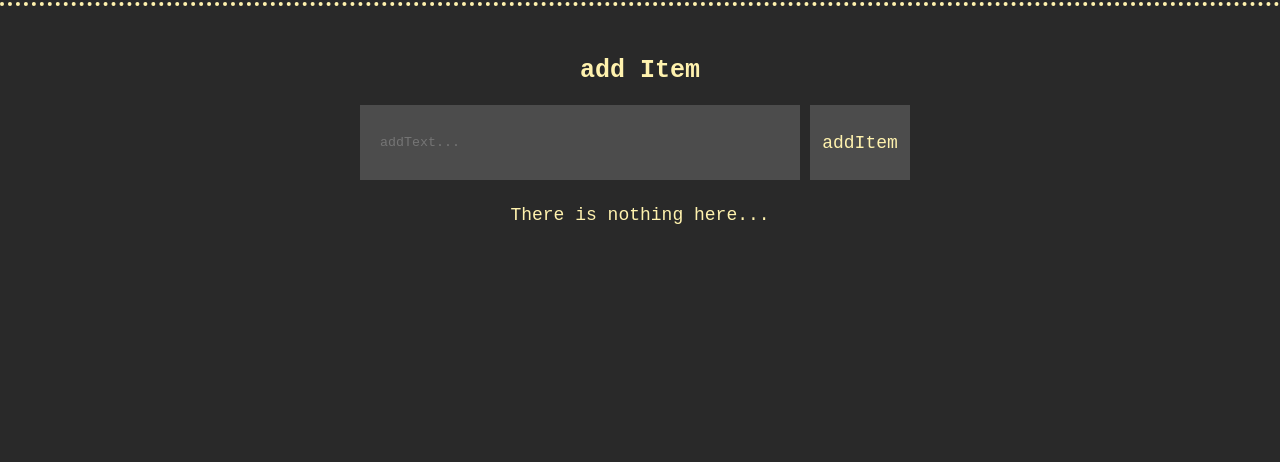
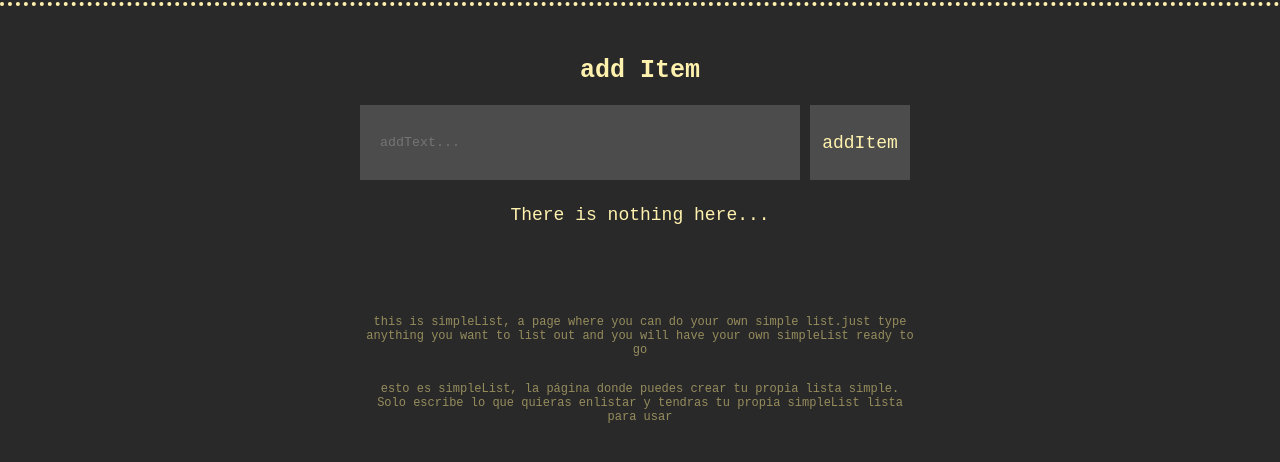
Before and after one commit to SantiBascal/BascalCorrea-simpleList, a plain HTML site: page index.html in a window 1280 px wide. Shown: the part 72-534 px from the top of the page. Drawn offline with Linux system fonts and the light colour scheme.

Commit message:
agregando text tutorial

```diff
--- a/index.html
+++ b/index.html
@@ -1,5 +1,6 @@
 <!DOCTYPE html>
 <html lang="en">
+
 <head>
     <meta charset="UTF-8">
     <meta name="viewport" content="width=device-width, initial-scale=1.0">
@@ -7,6 +8,7 @@
     <link rel="stylesheet" href="style.css">
     <script src="main.js" defer></script>
 </head>
+
 <body>
     <header>
         <div id="titulo">
@@ -31,6 +33,12 @@
         <div class="noText">
             <p>There is nothing here...</p>
         </div>
+        <div class="tutorial">
+            <p> this is simpleList, a page where you can do your own simple list.just type anything you want to list out
+                and you will have your own simpleList ready to go</p>
+            <p> esto es simpleList, la página donde puedes crear tu propia lista simple. Solo escribe lo que quieras enlistar y tendras tu propia simpleList lista para usar</p>
+        </div>
     </main>
 </body>
+
 </html>
--- a/main.js
+++ b/main.js
@@ -2,6 +2,7 @@ const input = document.querySelector('input');
 const btnAdd = document.querySelector('.btnAdd');
 const list = document.querySelector('ul');
 const noText = document.querySelector('.noText');
+const tutorial = document.querySelector('.tutorial');
 const itemSave = [];
 
 
@@ -9,13 +10,13 @@ const itemSave = [];
 function localSave(texto) {
 
     if (sessionStorage.getItem('itemSave') === null) {
-        itemSave.push(texto)
-        sessionStorage.setItem('itemSave', JSON.stringify(itemSave))
+        itemSave.push(texto);
+        sessionStorage.setItem('itemSave', JSON.stringify(itemSave));
     } else {
 
         const getItemSave = JSON.parse(sessionStorage.getItem('itemSave'));
         getItemSave.push(texto);
-        sessionStorage.setItem('itemSave', JSON.stringify(getItemSave))
+        sessionStorage.setItem('itemSave', JSON.stringify(getItemSave));
     }
 
 }
@@ -34,7 +35,8 @@ function showSaveItem() {
             li.appendChild(btnDelete());
             list.appendChild(li);
 
-            noText.style.display = 'none'
+            noText.style.display = 'none';
+            tutorial.style.display = 'none';
         }
     }
 }
@@ -57,14 +59,15 @@ btnAdd.addEventListener('click', (evt) => {
 
         const li = document.createElement('li');
         const itemText = document.createElement('p');
-
         itemText.textContent = texto;
         li.appendChild(itemText);
         li.appendChild(btnDelete());
         list.appendChild(li);
 
         input.value = '';
-        noText.style.display = 'none'
+
+        noText.style.display = 'none';
+        tutorial.style.display = 'none';
 
         localSave(texto);
 
@@ -93,6 +96,7 @@ function btnDelete() {
 
         if (items.length === 0) {
             noText.style.display = 'block';
+            tutorial.style.display = 'block';
         }
 
     })
--- a/style.css
+++ b/style.css
@@ -129,3 +129,15 @@ input{
     font-size: 18px;
     margin: 15px 0;
 }
+
+.tutorial{
+    font-size: 12px;
+    margin: 50px 0;
+    width: 550px;
+    color: #968D5D;
+}
+
+.tutorial p{
+    margin: 25px 0;
+    text-align: center;
+}
```
Lines whose indentation alone changed are shown as unchanged.
